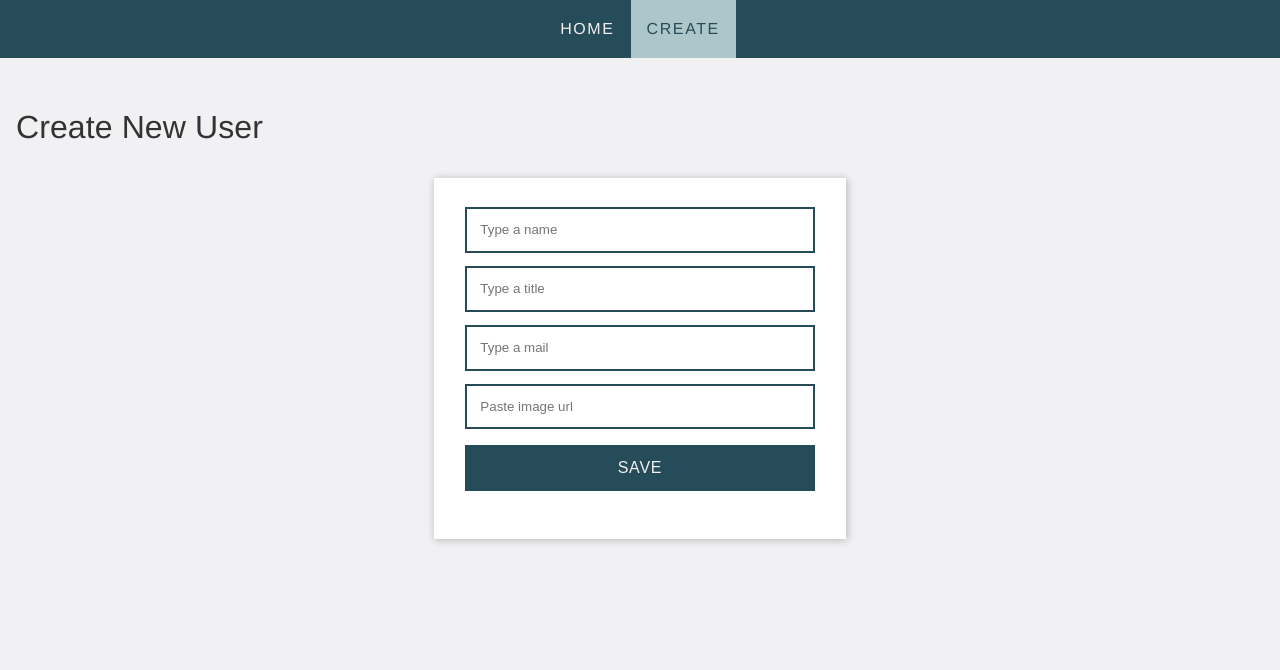
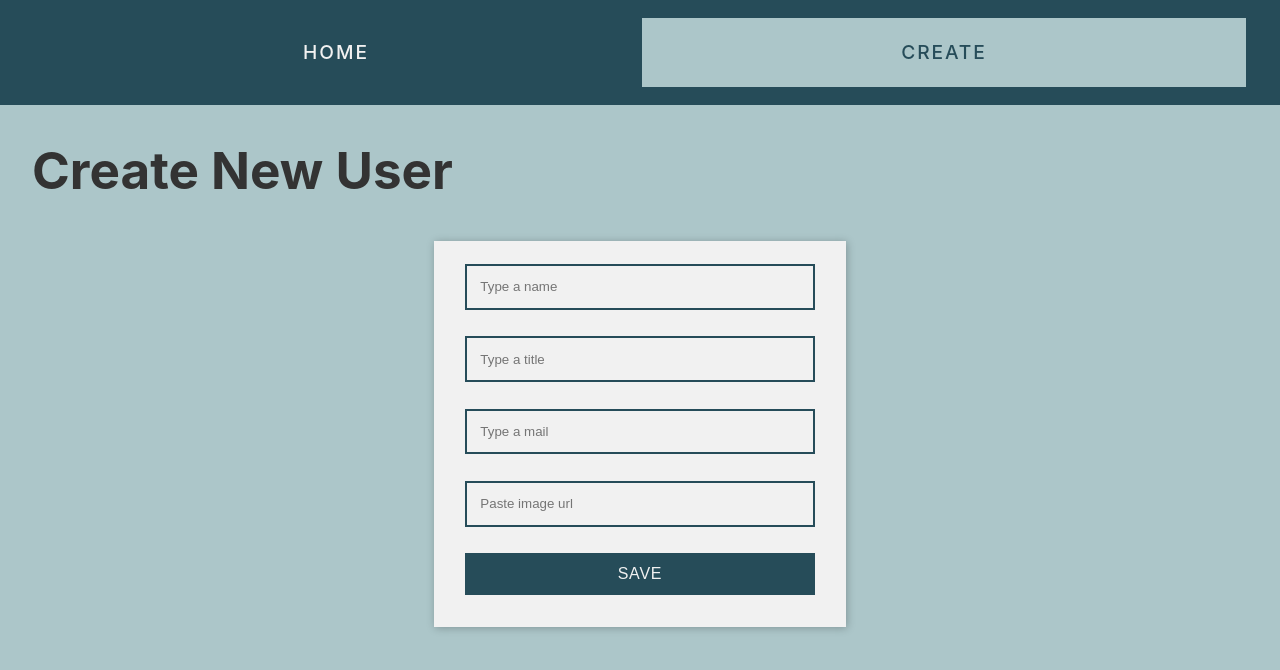
Before and after one commit to cederdorff/react-user-crud-spa, a React (Create React App) app: page /create in a window 1280 px wide. Shown: the top 670 px of the page. Built offline with nearby package versions, Linux system fonts and the light colour scheme.

Commit message:
Refactor App.js and HomePage.js components

```diff
--- a/src/index.css
+++ b/src/index.css
@@ -1,35 +1,75 @@
-/* ---------- root variables ---------- */
+/* ---------- Root Variables ---------- */
 :root {
   --green: rgb(38, 76, 89);
   --light-green: rgb(172, 198, 201);
   --light-grey: #f1f1f4;
+  --text-color-danger: rgb(152, 58, 58);
+  --text-color-dark: #333;
   --text-color-light: #f1f1f1;
-    --text-color-dark: #333;
-    --text-color-danger: rgb(152, 58, 58);
-    --white: #fff;
-    --font-family: "Helvetica Neue", Helvetica, Arial, sans-serif;
+  --white: #f1f1f1;
 }
 
-/* ---------- general styling ---------- */
-html,
-body {
+/* ---------- Body and HTML ---------- */
+body,
+html {
+  background-color: var(--light-green);
   color: var(--text-color-dark);
-    font-family: var(--font-family);
+  font-family: Inter, system-ui, Avenir, Helvetica, Arial, sans-serif;
+  font-weight: 400;
   height: 100%;
-    width: 100%;
+  line-height: 1.5;
+  margin: 0;
   padding: 0;
-    margin: 0;
-    background-color: var(--light-grey);
 }
 
-code {
-    font-family: source-code-pro, Menlo, Monaco, Consolas, "Courier New", monospace;
+/* ---------- Navigation Styling ---------- */
+nav {
+  background-color: var(--green);
+  display: grid;
+  left: 0;
+  position: fixed;
+  right: 0;
+  text-align: center;
+  top: 0;
 }
 
+@media (min-width: 600px) {
+  nav {
+    padding: 1em 2em;
+    grid-template-columns: 1fr 1fr;
+  }
+}
+
+/* Style the links inside the navigation bar */
+nav a {
+  display: inline-block;
+  color: var(--text-color-light);
+  text-align: center;
+  padding: 20px 16px;
+  text-decoration: none;
+  letter-spacing: 0.1em;
+  text-transform: uppercase;
+  border: 2px solid var(--green); /* Use the --green variable */
+  font-weight: 500;
+  font-size: 1.2em;
+}
+
+/* Change the color of links on hover */
+nav a:hover {
+  background-color: var(--light-green);
+  color: var(--text-color-dark);
+}
+
+/* Add a color to the active/current link */
+nav a.active {
+  background-color: var(--light-green);
+  color: var(--green);
+}
+
+/* ---------- Typography ---------- */
 h1 {
-    font-size: 2em;
-    font-weight: 500;
-    letter-spacing: 0.1px;
+  font-size: 3.2em;
+  line-height: 1.1;
 }
 
 h2 {
@@ -42,46 +82,19 @@ h3 {
   letter-spacing: 0.1px;
 }
 
-a {
-    color: var(--green);
+/* ---------- Page Styling ---------- */
+.page {
+  animation: fadeIn 0.5s;
+  padding: 200px 2em;
 }
 
-img {
-    max-width: 100%;
+@media (min-width: 600px) {
+  .page {
+    padding: 100px 2em;
+  }
 }
 
-/* ---------- main (page) styling ---------- */
-main {
-    animation: fadeIn 0.4s;
-    /* padding equals height of tabbar and topbar */
-    padding: 82px 1em;
-    min-height: calc(100vh - 167px);
-}
-
-/* ---------- header styling ---------- */
-header {
-    background-color: var(--green);
-    color: var(--text-color-light);
-    position: fixed;
-    top: 0;
-    left: 0;
-    right: 0;
-    z-index: 9999;
-    text-align: center;
-}
-
-.text-center {
-    text-align: center;
-}
-.text-error {
-    color: var(--text-color-danger);
-}
-
-.text-error:first-letter {
-    text-transform: uppercase;
-}
-
-/* ---------- animations ---------- */
+/* ---------- Animations ---------- */
 /* fade in */
 @keyframes fadeIn {
   from {
@@ -93,74 +106,26 @@ header {
   }
 }
 
-@keyframes spin {
-    0% {
-        transform: rotate(0deg);
-    }
-
-    100% {
-        transform: rotate(360deg);
-    }
-}
-
-/* ---------- nav styling ---------- */
-nav {
-    background-color: var(--green);
-    position: fixed;
-    top: 0;
-    left: 0;
-    right: 0;
-    text-align: center;
-}
-
-/* Style the links inside the navigation bar */
-nav a {
-    display: inline-block;
-    color: var(--text-color-light);
-    text-align: center;
-    padding: 20px 16px;
-    text-decoration: none;
-    letter-spacing: 0.1em;
-    text-transform: uppercase;
-}
-
-/* Change the color of links on hover */
-nav a:hover {
-    background-color: var(--light-grey);
-    color: var(--text-color-dark);
-}
-
-/* Add a color to the active/current link */
-nav a.active {
-    background-color: var(--light-green);
-    color: var(--green);
-}
-
 /* ---------- grid container styling ---------- */
-.grid-container {
+.grid {
   display: grid;
   grid-template-columns: 1fr;
   gap: 1em;
 }
 
 @media (min-width: 600px) {
-    .grid-container {
+  .grid {
     grid-template-columns: 1fr 1fr;
   }
 }
 
 @media (min-width: 992px) {
-    .grid-container {
+  .grid {
     grid-template-columns: 1fr 1fr 1fr;
   }
 }
-@media (min-width: 1200px) {
-    .grid-container {
-        grid-template-columns: 1fr 1fr 1fr 1fr;
-    }
-}
 
-.grid-container > article {
+.grid > article {
   box-shadow: 1px 1px 8px rgba(0, 0, 0, 0.25);
   padding: 1.5em;
   background-color: var(--white);
@@ -169,36 +134,24 @@ nav a.active {
   cursor: pointer;
 }
 
-.grid-container > article:hover {
+/* .grid > article ::first-letter {
+  text-transform: uppercase;
+} */
+
+.grid > article:hover {
   box-shadow: 0 8px 16px 0 var(--green);
 }
 
-.grid-container img {
+.grid > article img {
   width: 100%;
   height: 200px;
   object-fit: cover;
 }
 
-.grid-container p {
-    margin: 0.3em 0;
-}
-
-/* ---------- buttons in grid container ---------- */
-
-.grid-container .btns {
-    display: grid;
-    grid-template-columns: 1fr 1fr;
-    gap: 1em;
-}
-
-.grid-container .btns button {
-    width: 100%;
-}
-
 /* ---------- form styling ---------- */
 
 form {
-    margin: 2em auto;
+  margin: auto;
   box-shadow: 1px 1px 8px rgba(0, 0, 0, 0.25);
   text-align: center;
   padding: 1em 1em 2em;
@@ -212,14 +165,13 @@ form button {
   font-size: 1em;
   width: 100%;
   max-width: 350px;
-    margin: 1em auto;
 }
 
 button {
   font-weight: 300;
   text-align: center;
   cursor: pointer;
-    border: solid 2px var(--green);
+  border: none;
   color: var(--text-color-light);
   background-color: var(--green);
   letter-spacing: 0.05em;
@@ -227,7 +179,7 @@ button {
   padding: 0.5em 1em;
   font-size: 0.8em;
   display: block;
-    margin: 1em 0 0;
+  margin: 1em auto 0;
 }
 
 button.btn-outline {
@@ -246,7 +198,7 @@ button.btn-outline {
 }
 
 input {
-    margin: 1em auto;
+  margin: 0.5em auto 2em;
   width: 100%;
   max-width: 350px;
   padding: 1em;
@@ -257,13 +209,14 @@ input {
 }
 
 .image-preview {
-    width: 100%;
-    max-width: 350px;
+  width: calc(100% - 4px);
+  max-width: 346px;
   height: 200px;
   object-fit: cover;
-    margin: auto;
+  margin: 0.5em auto;
   display: block;
   cursor: pointer;
+  border: solid 2px var(--green);
 }
 
 form .file-input {
@@ -322,6 +275,7 @@ form .file-input {
 .avatar h3,
 .avatar p {
   margin: 0;
+  line-height: 1.2;
 }
 
 article .avatar img {
@@ -330,115 +284,3 @@ article .avatar img {
   object-fit: cover;
   border-radius: 50%;
 }
-
-/* ---------- tools grid styling ---------- */
-
-.tools-grid {
-    background-color: var(--light-green);
-    display: grid;
-    grid-template-columns: 1fr;
-    padding: 0 1em;
-    gap: 1em;
-    justify-items: center;
-}
-
-@media (min-width: 600px) {
-    .tools-grid {
-        grid-template-columns: 1fr 1fr 1fr;
-    }
-}
-
-.tools-grid label {
-    max-width: 350px;
-}
-
-/* ---------- checkmark styling ---------- */
-
-/* Customize the label (the container) */
-.checkmark-container {
-    display: block;
-    position: relative;
-    cursor: pointer;
-    -webkit-user-select: none;
-    -moz-user-select: none;
-    -ms-user-select: none;
-    user-select: none;
-    padding: 1.5em;
-    line-height: 1.5em;
-    margin-left: -25px;
-}
-
-/* Hide the browser's default checkbox */
-.checkmark-container input {
-    position: absolute;
-    opacity: 0;
-    cursor: pointer;
-    height: 0;
-    width: 0;
-}
-
-/* Create a custom checkbox */
-.checkmark {
-    position: absolute;
-    margin: 0 0 0 1em;
-    height: 25px;
-    width: 25px;
-    background-color: #eee;
-}
-
-/* On mouse-over, add a grey background color */
-.checkmark-container:hover input ~ .checkmark {
-    background-color: var(--text-color-light);
-}
-
-/* When the checkbox is checked, add a blue background */
-.checkmark-container input:checked ~ .checkmark {
-    background-color: var(--green);
-}
-
-/* Create the checkmark/indicator (hidden when not checked) */
-.checkmark:after {
-    content: "";
-    position: absolute;
-    display: none;
-}
-
-/* Show the checkmark when checked */
-.checkmark-container input:checked ~ .checkmark:after {
-    display: block;
-}
-
-/* Style the checkmark/indicator */
-.checkmark-container .checkmark:after {
-    left: 9px;
-    top: 5px;
-    width: 5px;
-    height: 10px;
-    border: solid var(--white);
-    border-width: 0 3px 3px 0;
-    -webkit-transform: rotate(45deg);
-    -ms-transform: rotate(45deg);
-    transform: rotate(45deg);
-}
-
-/* ---------- custom select styling ---------- */
-select {
-    background-color: var(--green);
-    border: none;
-    color: var(--text-color-light);
-    padding: 1em;
-    margin: 1em;
-    max-width: 350px;
-}
-
-/* ---------- user detail styling ---------- */
-.user-detail {
-    padding: 0 1.5em;
-    display: grid;
-    grid-template-columns: 1fr 1fr;
-    gap: 1.5em;
-}
-
-.user-detail h1 {
-    margin: 1em 0;
-}
--- a/src/pages/HomePage.js
+++ b/src/pages/HomePage.js
@@ -12,7 +12,9 @@ export default function HomePage() {
   }, []); // <--- "[]" VERY IMPORTANT!!!
 
   async function getData() {
-        const response = await fetch("https://race-crud-rest-default-rtdb.firebaseio.com/users.json"); // read all users from firebase
+    const response = await fetch(
+      "https://race-rest-default-rtdb.firebaseio.com/users.json"
+    ); // read all users from firebase
     const data = await response.json();
     const array = Object.keys(data).map(key => ({ id: key, ...data[key] })); // from object to array
     setUsers(array); // set the state with fetched data
@@ -20,8 +22,8 @@ export default function HomePage() {
 
   return (
     <section className="page">
-            <h1>Home Page</h1>
-            <section className="grid-container">
+      <h1>Users</h1>
+      <section className="grid">
         {users.map(userObj => (
           <User user={userObj} key={userObj.id} />
         ))}
```
Also changed, not shown: src/App.js (indentation only). Lines whose indentation alone changed are shown as unchanged.
